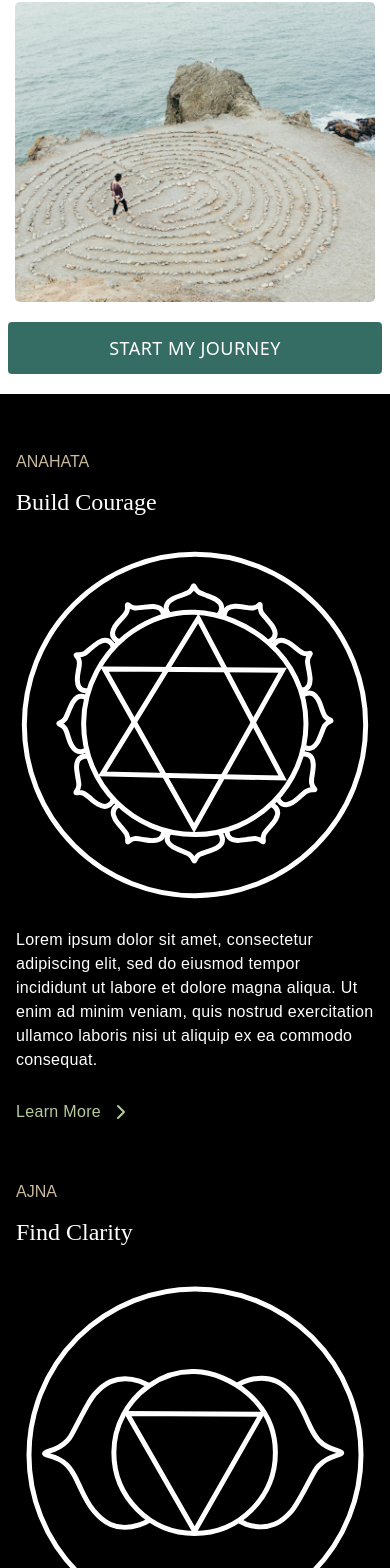
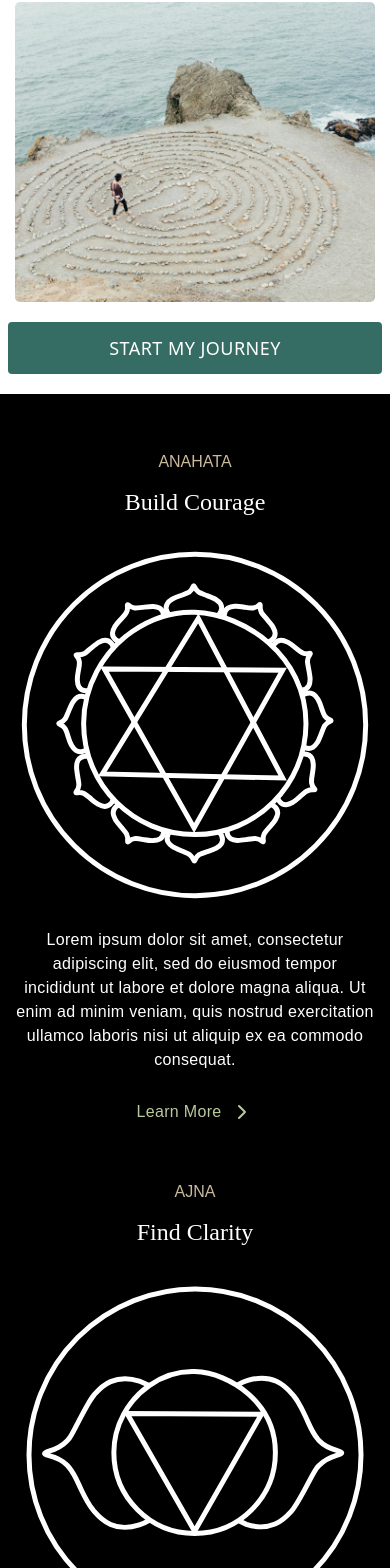
Before and after one commit to anna-rosew/return-to-source, a Next.js app: page / in a window 390 px wide. Shown: the part 377-1945 px from the top of the page. Built offline with nearby package versions, Linux system fonts and the light colour scheme.

Commit message:
Responsive alignment homescroll

```diff
--- a/app/Components/HomeScroll.tsx
+++ b/app/Components/HomeScroll.tsx
@@ -43,8 +43,10 @@ export default function HomeScroll() {
           className="hidden w-2/5 sm:block"
         />
         <div className="sm:w-1/2 lg:py-[56px] sm:px-10">
-          <h3 className="text-[1rem] text-customBeige">Anahata</h3>
-          <h1 className="pt-[12px] text-2xl font-medium text-white lg:text-[42px] lg:leading-[58px]">
+          <h3 className="text-[1rem] text-customBeige text-center md:text-left">
+            Anahata
+          </h3>
+          <h1 className="pt-[12px] text-2xl font-medium text-white lg:text-[42px] lg:leading-[58px] text-center md:text-left">
             Build Courage
           </h1>
           <div className="block sm:hidden lg:w-[600px] lg:h-[600px] mx-auto">
@@ -54,22 +56,25 @@ export default function HomeScroll() {
               className="pt-7"
             />
           </div>
-          <p className="py-[24px] text-white lg:text-[18px]">
+          <p className="py-[24px] text-white lg:text-[18px] text-center md:text-left">
             Lorem ipsum dolor sit amet, consectetur adipiscing elit, sed do
             eiusmod tempor incididunt ut labore et dolore magna aliqua. Ut enim
             ad minim veniam, quis nostrud exercitation ullamco laboris nisi ut
             aliquip ex ea commodo consequat.
           </p>
           <Link href="/work">
-            <p className="flex items-center gap-x-2 pt-1 sm:pt-6 font-medium text-customGreen lg:text-[18px] ">
+            <div className="flex items-center justify-center md:justify-start">
+              <p className="flex items-center gap-x-2 pt-1 sm:pt-6 font-medium text-customGreen lg:text-[18px] text-center md:text-left">
                 Learn More{" "}
                 <span>
                   <ChevronRight />
                 </span>
               </p>
+            </div>
           </Link>
         </div>
       </div>
+
       <div className="flex flex-col gap-x-12 sm:flex-row items-center w-full max-w-screen-lg mx-auto justify-center">
         <Image
           src={AjnaChakra}
@@ -77,8 +82,10 @@ export default function HomeScroll() {
           className="hidden w-2/5 sm:block"
         />
         <div className="sm:w-1/2 lg:py-[56px] sm:px-10">
-          <h3 className="text-[1rem] text-customBeige">Ajna</h3>
-          <h1 className="pt-[12px] text-2xl font-medium text-white lg:text-[42px] lg:leading-[58px]">
+          <h3 className="text-[1rem] text-customBeige text-center md:text-left">
+            Ajna
+          </h3>
+          <h1 className="pt-[12px] text-2xl font-medium text-white lg:text-[42px] lg:leading-[58px] text-center md:text-left">
             Find Clarity
           </h1>
           <div className="block sm:hidden lg:w-[600px] lg:h-[600px] mx-auto">
@@ -88,19 +95,21 @@ export default function HomeScroll() {
               className="pt-7"
             />
           </div>
-          <p className="py-[24px] text-white lg:text-[18px]">
+          <p className="py-[24px] text-white lg:text-[18px] text-center md:text-left">
             Lorem ipsum dolor sit amet, consectetur adipiscing elit, sed do
             eiusmod tempor incididunt ut labore et dolore magna aliqua. Ut enim
             ad minim veniam, quis nostrud exercitation ullamco laboris nisi ut
             aliquip ex ea commodo consequat.
           </p>
           <Link href="/work">
-            <p className="flex items-center gap-x-2 pt-1 sm:pt-6 font-medium text-customGreen lg:text-[18px] ">
+            <div className="flex items-center justify-center md:justify-start">
+              <p className="flex items-center gap-x-2 pt-1 sm:pt-6 font-medium text-customGreen lg:text-[18px] text-center md:text-left">
                 Learn More{" "}
                 <span>
                   <ChevronRight />
                 </span>
               </p>
+            </div>
           </Link>
         </div>
       </div>
@@ -112,8 +121,10 @@ export default function HomeScroll() {
           className="hidden w-2/5 sm:block"
         />
         <div className="sm:w-1/2 lg:py-[56px] sm:px-10">
-          <h3 className="text-[1rem] text-customBeige">Muladhara</h3>
-          <h1 className="pt-[12px] text-2xl font-medium text-white lg:text-[42px] lg:leading-[58px]">
+          <h3 className="text-[1rem] text-customBeige text-center md:text-left">
+            Muladhara
+          </h3>
+          <h1 className="pt-[12px] text-2xl font-medium text-white lg:text-[42px] lg:leading-[58px] text-center md:text-left">
             Be Present
           </h1>
           <div className="block sm:hidden lg:w-[600px] lg:h-[600px] mx-auto">
@@ -123,19 +134,21 @@ export default function HomeScroll() {
               className="pt-7"
             />
           </div>
-          <p className="py-[24px] text-white lg:text-[18px]">
+          <p className="py-[24px] text-white lg:text-[18px] text-center md:text-left">
             Lorem ipsum dolor sit amet, consectetur adipiscing elit, sed do
             eiusmod tempor incididunt ut labore et dolore magna aliqua. Ut enim
             ad minim veniam, quis nostrud exercitation ullamco laboris nisi ut
             aliquip ex ea commodo consequat.
           </p>
           <Link href="/work">
-            <p className="flex items-center gap-x-2 pt-1 sm:pt-6 font-medium text-customGreen lg:text-[18px] ">
+            <div className="flex items-center justify-center md:justify-start">
+              <p className="flex items-center gap-x-2 pt-1 sm:pt-6 font-medium text-customGreen lg:text-[18px] text-center md:text-left">
                 Learn More{" "}
                 <span>
                   <ChevronRight />
                 </span>
               </p>
+            </div>
           </Link>
         </div>
       </div>
```
Lines whose indentation alone changed are shown as unchanged.
